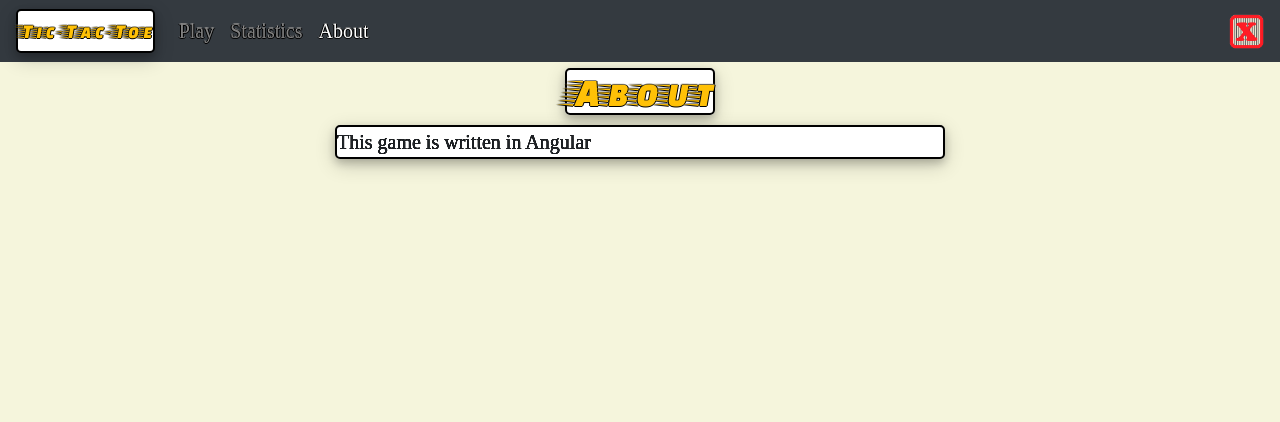
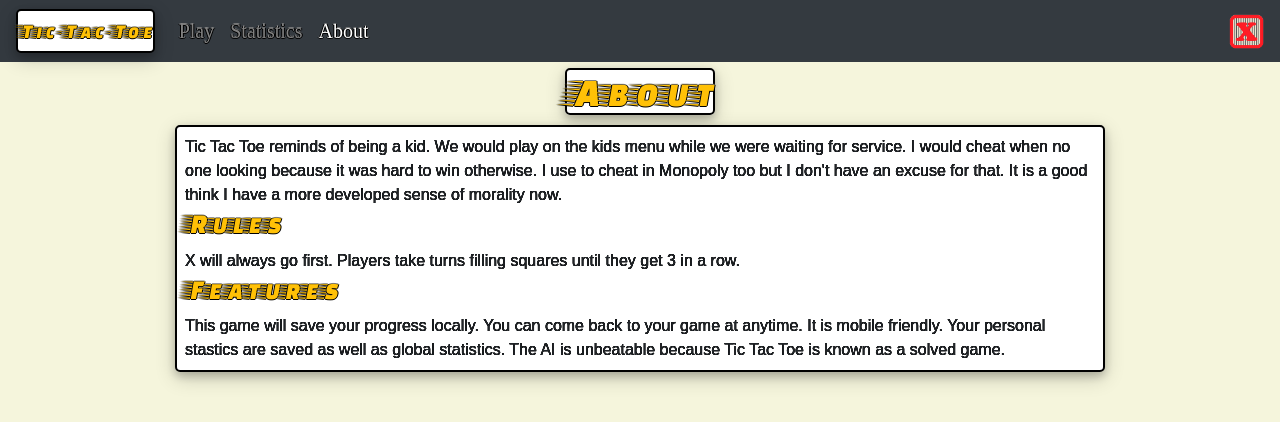
Before and after one commit to mpgray/tic-tac-toe, an Angular app: page /about in a window 1280 px wide. Shown: the top 422 px of the page. Built offline with nearby package versions, Linux system fonts and the light colour scheme; a web font is replaced by a local one.

Commit message:
about page

```diff
--- a/src/app/about/about.component.html
+++ b/src/app/about/about.component.html
@@ -4,9 +4,18 @@
       <a class="title-bar text-warning"  href="#">About</a>
     </h1>
   </div>
-  <div class="container about">
-      <div>
-        This game is written in Angular
+  <div class="container about ">
+      <div class="px-2 py-2">
+        Tic Tac Toe reminds of being a kid. We would play on the kids menu while
+          we were waiting for service. I would cheat when no one looking because it was hard to win otherwise.
+          I use to cheat in Monopoly too but I don't have an excuse for that. It is a good think I have a more
+          developed sense of morality now.
+        <h3 class="text-warning">Rules</h3>
+         X will always go first. Players take turns filling squares until they get 3 in a row.
+        <h3 class="text-warning">Features</h3>
+        This game will save your progress locally. You can come back to your game at anytime. It is mobile friendly.
+        Your personal stastics are saved as well as global statistics. The AI is unbeatable because Tic Tac Toe is known
+        as a solved game.
       </div>
   </div>
 </main>
--- a/src/app/about/about.component.scss
+++ b/src/app/about/about.component.scss
@@ -1,13 +1,27 @@
 div.about {
-  max-width: 50%;
+  max-width: 75%;
   padding-top: 0px;
 }
+
+@media screen and (max-width: 480px) {
+  div.about {
+      max-width: 95%;
+  }
+}
+
+h3 {
+  font-family: 'Faster One', cursive;
+  background-color: white;
+  text-shadow: -1px 0 black, 0 1px black, 1px 0 black, 0 -1px gray;
+}
+
 
 div.about > div {
   width: 100%;
   z-index: 1;
   position: relative;
-  font-family: "Times New Roman", Times, serif;
+  font-family: Arial,Helvetica Neue,Helvetica,sans-serif;
+  font-size: medium;
   text-shadow: 0px 0 black, 0 0px black, 0px 0 black, 0 0px gray;
   border: 2px solid black;
   background-color: white;
--- a/src/app/game/game.component.scss
+++ b/src/app/game/game.component.scss
@@ -116,7 +116,7 @@ div.animate-square{
 }
 
 div.square-end {
-  animation: 1s ease-out 1s 1 end;
+  animation: 1s ease-out .25s 1 end;
 }
 
 div.animate-square:hover {
@@ -137,6 +137,8 @@ div.ai-animation > img{
 }
 
 button {
+  border: 2px solid black;
+  border-radius: 5px;
   box-shadow: 0 4px 8px 0 rgba(0, 0, 0, 0.2), 0 6px 20px 0 rgba(0, 0, 0, 0.19);
   margin: 5px 2px 5px 2px;
 }
--- a/src/app/game/game.component.ts
+++ b/src/app/game/game.component.ts
@@ -51,8 +51,10 @@ export class GameComponent implements OnInit {
       } else if (this.game.turn > 8) {
         this.game.tie();
       }
+      this.setLocalGameState();
     }
-    this.setLocalGameState();
+
+    console.log("Tie: " + this.game.getTie() + " Lost: " + this.game.getLost());
   }
 
   squareImg(square: number): string {
@@ -80,7 +82,6 @@ export class GameComponent implements OnInit {
         "player": this.game.getPlayer(),
         "ai": this.game.getAi()
       };
-      console.log(localData);
       localStorage.setItem("game", JSON.stringify(localData));
   }
 
```
